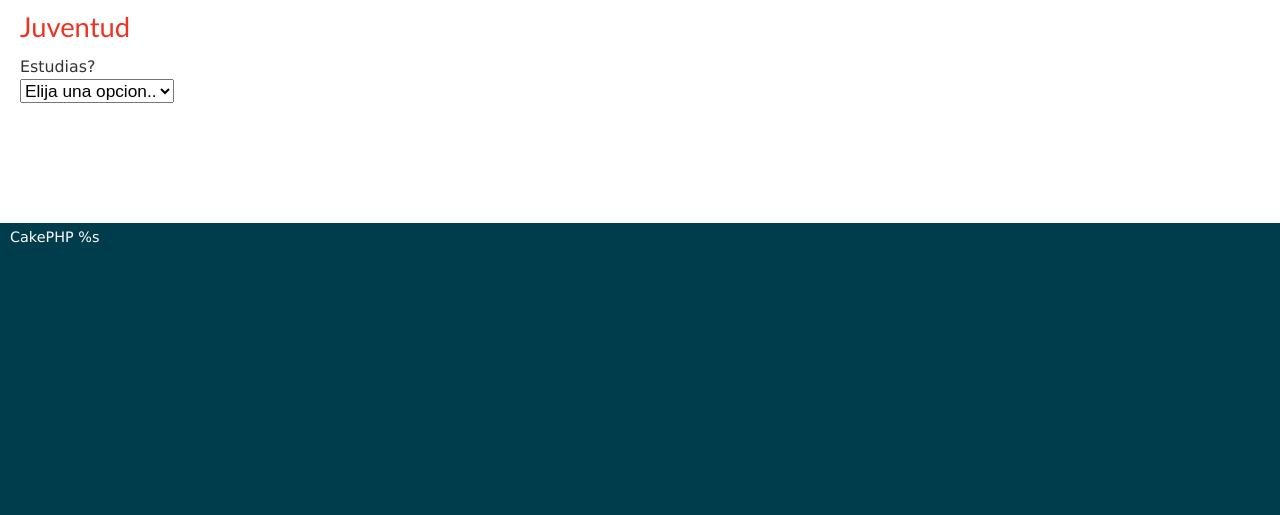
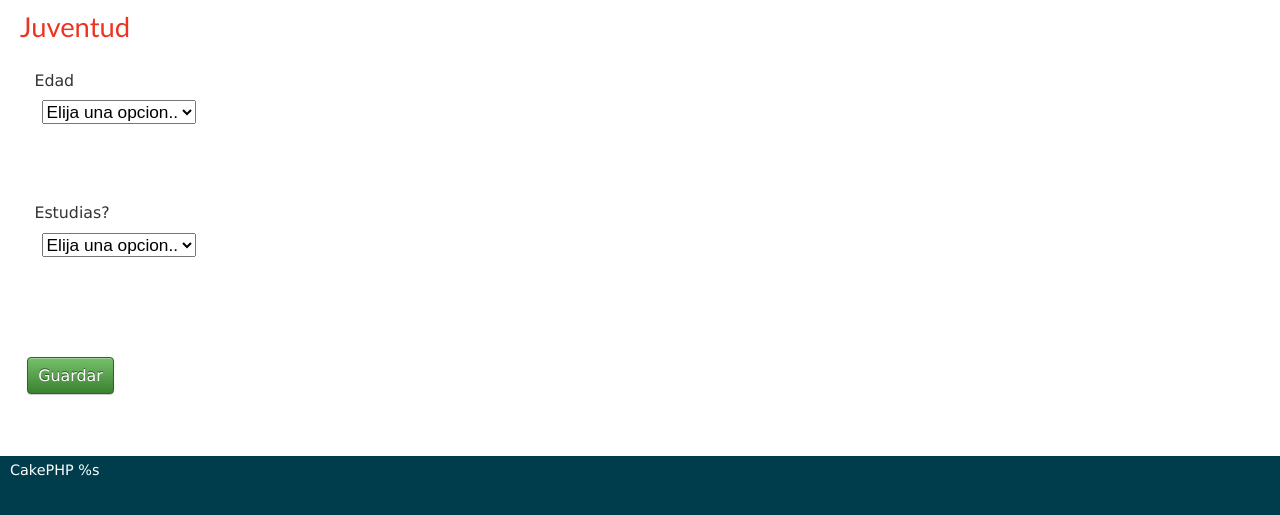
Before and after one commit to ProyectoJuventud/ProyectoJuventud, a CakePHP app: the page made by app/View/Posts/index.ctp in a window 1280 px wide. Shown: the part 20-535 px from the top of the page. Run offline with PHP 8.4 and a stand-in for CakePHP, Linux system fonts and the light colour scheme; the template is opened without the code that fills it, so the values that code supplies are empty; some libraries are stand-ins or nearby versions.

Commit message:
Agregado pregunta 1 y 7

```diff
--- a/app/Controller/PostsController.php
+++ b/app/Controller/PostsController.php
@@ -5,6 +5,7 @@
 
 		public function index() {
 
+			debug($_POST);
 		}
 
 	}
--- a/app/View/Posts/index.ctp
+++ b/app/View/Posts/index.ctp
@@ -2,49 +2,104 @@
 	$this->Html->script('//ajax.aspnetcdn.com/ajax/jQuery/jquery-1.11.0.min.js', array('inline' => false));
 ?>
 
+
+
+<div class="container">
+
 	<h2> Juventud </h2>
 
+	<?php echo $this->Form->create('Encuesta'); ?>
+
+		<div class="row">
 
 			<div class="form-group">
-	<label class="col-sm-3 col-md-2 control-label">Estudias? </label>
+			<label class="col-xs-12 control-label">Edad </label>
 
-	<div class="col-sm-5 col-md-4">
-		<select id="select_estudias" name="data[Encuesta][7_estudias]" class="form-control" required="">
+			<div class="col-xs-12 col-sm-5">
+				<select id="select_pregunta_1" name="data[Encuesta][pregunta_1]" class="form-control">
+
+						<option selected disabled value="">Elija una opcion..</option>
+						<option value="1">15 a 18</option>
+						<option value="2">18 a 24</option>
+						<option value="3">25 a 29</option>
+				</select>
+			</div>
+
+			</div>
+		</div>
+
+
+		<!-- ///////////////////////////////////////////////////////////////////////////////// -->
+
+		<div class="row">
+
+			<div class="form-group">
+			<label class="col-xs-12 control-label">Estudias? </label>
+
+			<div class="col-xs-12 col-sm-5">
+				<select id="select_pregunta_7" class="form-control">
 
 						<option selected disabled value="">Elija una opcion..</option>
 						<option value="Si">Si</option>
 						<option value="No">No</option>
 				</select>
 			</div>
+
+			</div>
 		</div>
 
-<div class= "option_estudias" style="display:none">  <input type="radio"  name="estudio" value="Primario"> Primario </div><br />
-<div class= "option_estudias" style="display:none">  <input type="radio"  name="estudio" value="Secundario"> Secundario </div><br />
-<div class= "option_estudias" style="display:none">  <input type="radio"  name="estudio" value="Terciario/Uni"> Terciario/Uni </div><br />
-<div class= "option_estudias" style="display:none">  <input type="radio"  name="estudio" value="Posgrado"> Posgrado </div><br />
-<div class= "option_estudias" style="display:none">  <input type="radio"  name="estudio" value="Otros"> Otros </div><br />
+		<div class="row">
+
+			<div class= "option_pregunta_7_si" style="display:none">  <input type="radio"  name="data[Encuesta][pregunta_7]" value="1"> Primario </div>
+			<div class= "option_pregunta_7_si" style="display:none">  <input type="radio"  name="data[Encuesta][pregunta_7]" value="2"> Secundario  </div>
+			<div class= "option_pregunta_7_si" style="display:none">  <input type="radio"  name="data[Encuesta][pregunta_7]" value="3"> Terciario/Uni </div>
+			<div class= "option_pregunta_7_si" style="display:none">  <input type="radio"  name="data[Encuesta][pregunta_7]" value="4"> Posgrado </div>
+			<div class= "option_pregunta_7_si" style="display:none">  <input type="radio"  name="data[Encuesta][pregunta_7]" value="5"> Otros </div>
+
+			<div class= "option_pregunta_7_no" style="display:none">  <input type="radio"  name="data[Encuesta][pregunta_7]" value="6"> Porque trabajo o estoy busncado trabajo </div>
+			<div class= "option_pregunta_7_no" style="display:none">  <input type="radio"  name="data[Encuesta][pregunta_7]" value="7"> Porque ya concluí mis estudios </div>
+			<div class= "option_pregunta_7_no" style="display:none">  <input type="radio"  name="data[Encuesta][pregunta_7]" value="8"> Porque la institución educativa esta muy lejos </div>
+			<div class= "option_pregunta_7_no" style="display:none">  <input type="radio"  name="data[Encuesta][pregunta_7]" value="9"> Porque no puedo pagar los estudios</div>
+			<div class= "option_pregunta_7_no" style="display:none">  <input type="radio"  name="data[Encuesta][pregunta_7]" value="10"> Porque no me interesa </div>
+			<div class= "option_pregunta_7_no" style="display:none">  <input type="radio"  name="data[Encuesta][pregunta_7]" value="11"> Porque estoy esperando un hijo/cuidado de hijo/s </div>
+			<div class= "option_pregunta_7_no" style="display:none">  <input type="radio"  name="data[Encuesta][pregunta_7]" value="12"> Por enfermedades o discapacidad  </div>
+			<div class= "option_pregunta_7_no" style="display:none">  <input type="radio"  name="data[Encuesta][pregunta_7]" value="13"> Otro  </div>
+
+		</div>
 
 
+		<?php echo $this->Form->submit('Guardar', array(
+								'class' => 'btn btn-sm btn-primary'
+						 	    )); ?>
 
+
+		<?php echo $this->Form->end(); ?>
+</div>
+
+
+<!-- //////////////////////////////////////////////////////////////////////////////////////////////////7 -->
 
 <script type="text/javascript">
 
 	$(document).ready(function () {
 
-		var select_estudias = $('#select_estudias');
-		var option_estudias = $('.option_estudias');
+		var select_pregunta_7 = $('#select_pregunta_7');
+		var option_pregunta_7_si = $('.option_pregunta_7_si');
+		var option_pregunta_7_no = $('.option_pregunta_7_no');
 
 
-		select_estudias.change(function () {
+		select_pregunta_7.change(function () {
 
-			if ( $(this).val() == '' || $(this).val() == 'No' ){
+			if ( $(this).val() == 'No' ){
 
-				 option_estudias.fadeOut(400);
+				option_pregunta_7_si.fadeOut(400);
+				option_pregunta_7_no.fadeIn(400);
 			}
 
 			else{
 
-				 option_estudias.fadeIn(400);
+ 				option_pregunta_7_no.fadeOut(400);
+				option_pregunta_7_si.fadeIn(400);
 			}
 		});
 	});
```
Lines whose indentation alone changed are shown as unchanged.
